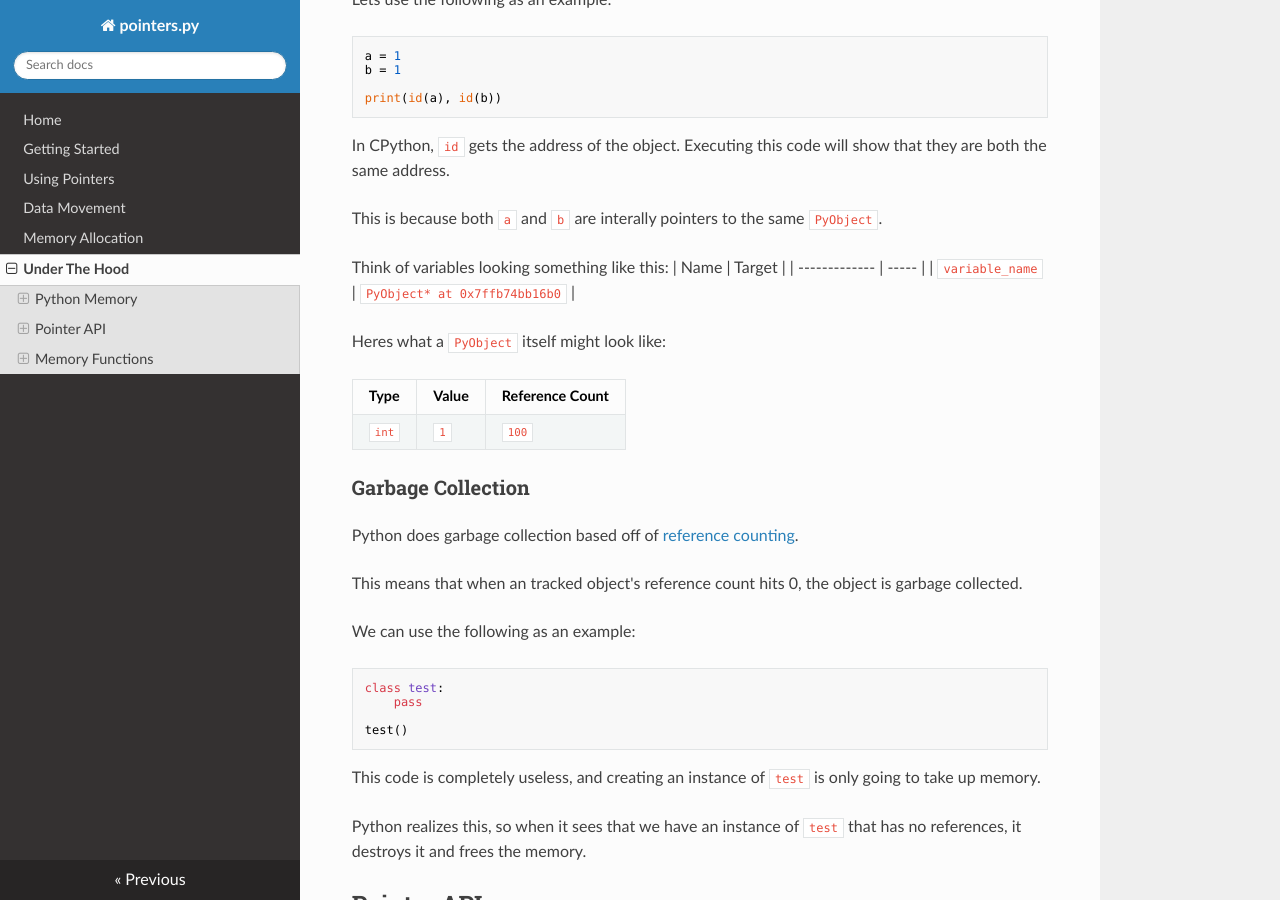
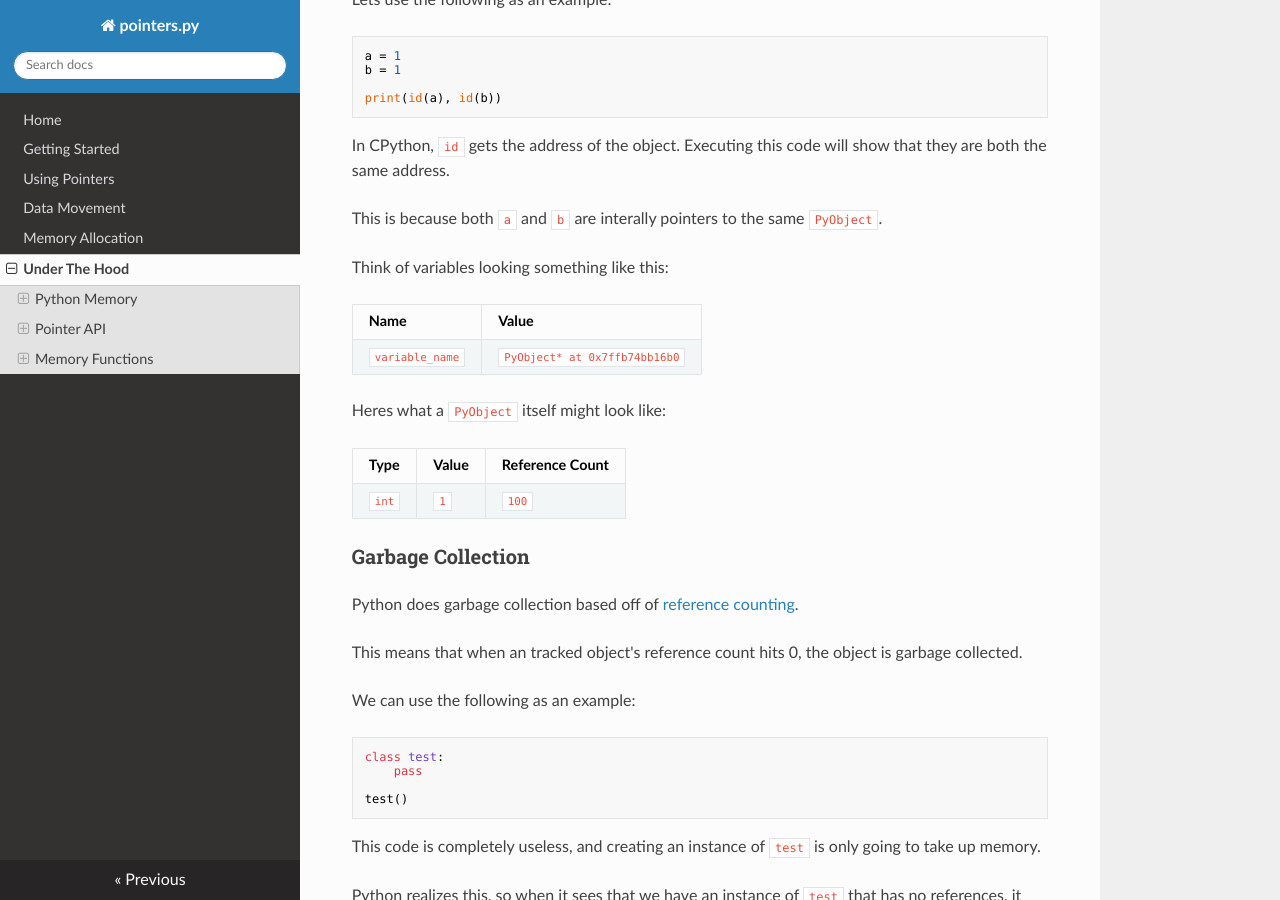
Before and after one commit to ZeroIntensity/pointers.py, an MkDocs documentation site: the page built from docs/under_the_hood.md, in a window 1280 px wide and 900 px high, scrolled down 542 px. Built offline with MkDocs 1.6.1, drawn with Linux system fonts in a browser that asks for light colours; nearby versions of some CDN libraries.

Commit message:
successfully make a markdown table challenge (impossible)

```diff
--- a/docs/under_the_hood.md
+++ b/docs/under_the_hood.md
@@ -26,8 +26,9 @@ In CPython, `id` gets the address of the object. Executing this code will show t
 This is because both `a` and `b` are interally pointers to the same `PyObject`.
 
 Think of variables looking something like this:
-| Name | Target |
-| ------------- | ----- |
+
+| Name            | Value                         |
+| --------------- | ----------------------------- |
 | `variable_name` | `PyObject* at 0x7ffb74bb16b0` |
 
 Heres what a `PyObject` itself might look like:
```
